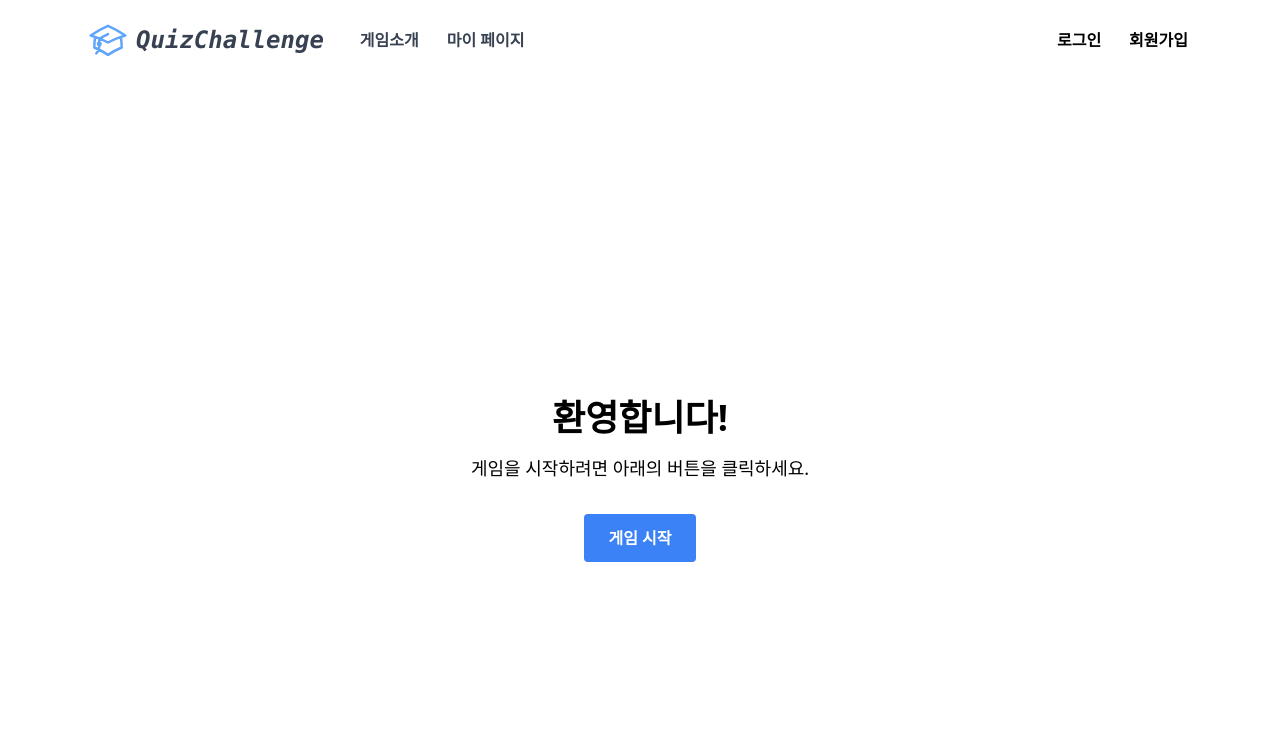
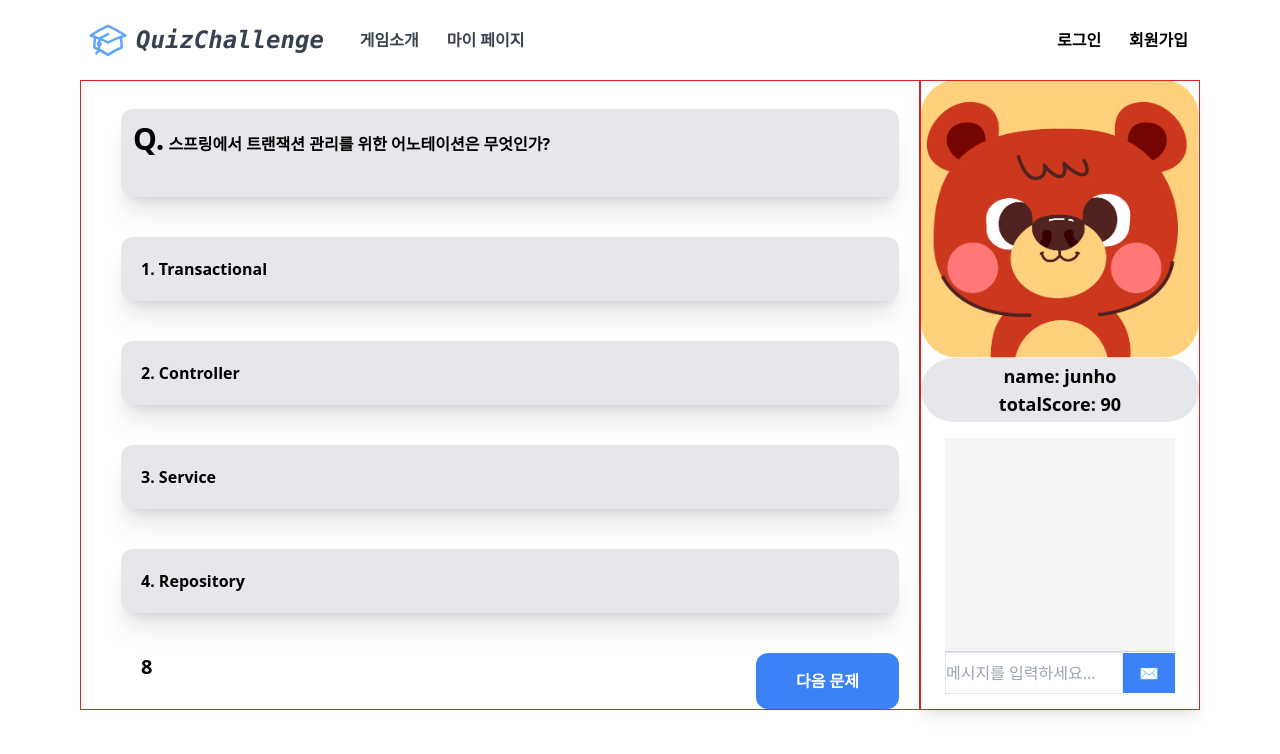
Before and after one commit to 0320kangk/quiz_challenge_front, a Vue app: page /test in a window 1280 px wide. Both pictures are taken after a click on the button "게임 시작". Shown: the top 754 px of the page. Built offline with nearby package versions, Linux system fonts and the light colour scheme.

Commit message:
퀴즈 문제 타이머 설정

```diff
--- a/src/components/views/SingleGame.vue
+++ b/src/components/views/SingleGame.vue
@@ -1,15 +1,15 @@
 <template>
   <div class="layout-default">
+    <div
+      v-if="!loading && !gameStarted"
+      class="flex flex-col items-center justify-center h-screen"
+    >
+      <div class="loader rounded-full w-24 h-24 mb-4"></div>
+      <span class="text-gray-700 font-bold">Loading...</span>
+    </div>
+
     <div class="grid grid-cols-12">
       <div v-if="!gameStarted" class="col-span-12">
-        <!-- 로딩  -->
-        <div
-          v-if="!loading && !gameStarted"
-          class="flex flex-col items-center justify-center h-screen"
-        >
-          <div class="loader rounded-full w-24 h-24 mb-4"></div>
-          <span class="text-gray-700 font-bold">Loading...</span>
-        </div>
         <!-- 게임 시작  -->
         <div
           v-if="loading && !gameStarted"
@@ -35,22 +35,36 @@
         class="col-span-12 sm:col-span-9 border border-red-600"
       >
         <!-- 게임 문제  -->
-        <div>
+        <div v-if="currentQuizIndex < quizQuestions.length">
           <div
             class="ml-10 mr-5 mt-7 p-3 pb-10 bg-gray-200 rounded-xl font-bold shadow-xl"
           >
-            <span class="text-3xl">Q.</span> 스프링에서 트랜택션 관리를 위한
-            이노에션은 무엇인가?
+            <span class="text-3xl">Q.</span>
+            {{ quizQuestions[currentQuizIndex].question }}
           </div>
           <div
-            v-for="i in 4"
+            v-for="(option, i) in quizQuestions[currentQuizIndex].options"
             :key="i"
-            :class="{ 'bg-yellow-200': isClicked }"
-            @click="changeBgColor"
-            :id="'answer_' + i"
+            @click="changeBgColor(i)"
+            :id="'answer_' + currentQuizIndex + '_' + i"
+            :class="{
+              'bg-yellow-200': selectedAnswerIndex === i,
+              'bg-gray-200': selectedAnswerIndex !== i,
+            }"
             class="ml-10 mr-5 my-10 p-5 bg-gray-200 rounded-xl font-bold shadow-xl"
           >
-            스프링에서 트랜잭션 관리를 위한 이노에션은 무엇인가?
+            {{ i + 1 }}. {{ option }}
+          </div>
+          <div class="flex justify-between">
+            <div class="text-xl ml-10 text-black font-bold px-5">
+              {{ timer }}
+            </div>
+            <div
+              class="mr-5 text-white font-bold bg-blue-500 hover:bg-blue-700 px-10 py-4 rounded-xl"
+              @click="nextQuestion"
+            >
+              다음 문제
+            </div>
           </div>
         </div>
       </div>
@@ -68,7 +82,7 @@
             class="font-bold text-lg text-center bg-gray-200 rounded-full px-3 py-1"
           >
             name: junho <br />
-            score: 90
+            totalScore: 90
           </div>
           <div class="px-6 pt-4 pb-2">
             <div class="h-64 bg-gray-100 flex flex-col justify-between">
@@ -152,19 +166,25 @@ export default {
   name: "SingleGame",
   data() {
     return {
-      isClicked: false, //문제 항목 클릭 여부
+      //문제 항목 클릭 여부
       messages: [], // 채팅 메시지를 저장할 배열
       newMessage: "", // 입력된 새로운 메시지
       loading: false,
       gameStarted: false,
       quizQuestions: [],
+      currentQuizIndex: 0,
+      selectedAnswerIndex: null,
+      totalScore: 0,
+      score: 0,
+      timer: 0,
+      intervalId: null,
+      oxMap: { 0: "O", 1: "X" },
     };
   },
   async mounted() {
     // 두 비동기 함수 호출 및 결과를 기다림
     const choiceQuestionPromise = this.requestQuizQuestion("CHOICE_5");
     const oxQuestionPromise = this.requestQuizQuestion("OX");
-
     try {
       // 두 Promise가 모두 완료될 때까지 기다림
       const [choiceQuestion, oxQuestion] = await Promise.all([
@@ -173,10 +193,12 @@ export default {
       ]);
       // console.log(choiceQuestion.data);
       // console.log(choiceQuestion.data.concat(oxQuestion.data));
+
       this.quizQuestions = this.mergeQuestions(
         choiceQuestion.data,
         oxQuestion.data
       );
+      this.score = 100 / this.quizQuestions.length;
       this.shuffle(this.quizQuestions);
       console.log(this.quizQuestions);
       this.loading = true;
@@ -226,20 +248,65 @@ export default {
       }
     },
     startGame() {
-      // 게임 시작 버튼 클릭 시 호출되는 메서드
-      // 예를 들어, 게임 시작 로직을 구현하거나 다음 화면으로 네비게이션하는 등의 작업을 수행할 수 있습니다.
-      // 여기서는 간단히 console.log로 메시지를 출력하도록 했습니다.
       this.gameStarted = true;
       console.log("게임이 시작됩니다!");
+      this.startTimer();
     },
-    changeBgColor(e) {
-      // 색상 변경 로직
-      const elements = document.querySelectorAll('[id^="answer_"]');
-      elements.forEach((element) => {
-        element.classList.remove("bg-yellow-200");
-      });
-      e.target.classList.add("bg-yellow-200");
-      console.log(e.target.className);
+    nextQuestion() {
+      if (this.selectedAnswerIndex !== null) {
+        console.log(
+          "정답: " + this.quizQuestions[this.currentQuizIndex].answer
+        );
+        this.totalScore = this.addScore(
+          this.totalScore,
+          this.selectedAnswerIndex
+        );
+        this.selectedAnswerIndex = null;
+
+        console.log("점수: " + this.totalScore);
+      }
+      //다음문제로 넘어가기
+      if (this.currentQuizIndex < this.quizQuestions.length) {
+        this.currentQuizIndex++;
+        this.startTimer();
+      }
+      if (this.currentQuizIndex == this.quizQuestions.length) {
+        //게임 종료 후
+        if (this.intervalId) {
+          clearInterval(this.intervalId);
+        }
+        console.log(this.score);
+        console.log(this.totalScore / this.score);
+      }
+    },
+    addScore(totalScore, selectedAnswer) {
+      if (this.quizQuestions[this.currentQuizIndex].quizType === "OX") {
+        selectedAnswer = this.oxMap[this.selectedAnswerIndex];
+      }
+      if (this.quizQuestions[this.currentQuizIndex].answer == selectedAnswer)
+        totalScore += this.score;
+      return totalScore;
+    },
+
+    startTimer() {
+      if (this.intervalId) {
+        clearInterval(this.intervalId);
+      }
+      // 초기화
+      this.timer = 10;
+      // 1초마다 타이머 업데이트
+      this.intervalId = setInterval(() => {
+        if (this.timer > 0) {
+          this.timer--;
+        } else {
+          clearInterval(this.intervalId); // 타이머가 0이 되면 중지
+          this.nextQuestion();
+        }
+      }, 1000);
+    },
+
+    changeBgColor(selectedAnswerIndex) {
+      this.selectedAnswerIndex = selectedAnswerIndex;
     },
     sendMessage() {
       if (this.newMessage.trim() !== "") {
--- a/src/components/views/Test.vue
+++ b/src/components/views/Test.vue
@@ -1,8 +1,17 @@
 <template>
-  <div class="flex items-center justify-center h-screen">
+  <div class="layout-default">
+    <div class="grid grid-cols-12">
+      <div v-if="!gameStarted" class="col-span-12">
+        <!-- 게임 시작  -->
+        <div
+          v-if="!gameStarted"
+          class="flex items-center justify-center h-screen"
+        >
           <div class="text-center">
             <h1 class="text-4xl font-bold mb-4">환영합니다!</h1>
-      <p class="text-lg mb-8">게임을 시작하려면 아래의 버튼을 클릭하세요.</p>
+            <p class="text-lg mb-8">
+              게임을 시작하려면 아래의 버튼을 클릭하세요.
+            </p>
             <button
               @click="startGame"
               class="bg-blue-500 hover:bg-blue-700 text-white font-bold py-3 px-6 rounded"
@@ -11,18 +20,257 @@
             </button>
           </div>
         </div>
+      </div>
+
+      <div
+        v-if="gameStarted"
+        class="col-span-12 sm:col-span-9 border border-red-600"
+      >
+        <!-- 게임 문제  -->
+        <div v-if="currentQuizIndex < quizQuestions.length">
+          <div
+            class="ml-10 mr-5 mt-7 p-3 pb-10 bg-gray-200 rounded-xl font-bold shadow-xl"
+          >
+            <span class="text-3xl">Q.</span>
+            {{ quizQuestions[currentQuizIndex].question }}
+          </div>
+          <div
+            v-for="(option, i) in quizQuestions[currentQuizIndex].options"
+            :key="i"
+            @click="changeBgColor(i)"
+            :id="'answer_' + currentQuizIndex + '_' + i"
+            :class="{
+              'bg-yellow-200': selectedAnswerIndex === i,
+              'bg-gray-200': selectedAnswerIndex !== i,
+            }"
+            class="ml-10 mr-5 my-10 p-5 bg-gray-200 rounded-xl font-bold shadow-xl"
+          >
+            {{ i + 1 }}. {{ option }}
+          </div>
+          <div class="flex justify-between">
+            <div class="text-xl ml-10 text-black font-bold px-5">
+              {{ timer }}
+            </div>
+            <div
+              class="mr-5 text-white font-bold bg-blue-500 hover:bg-blue-700 px-10 py-4 rounded-xl"
+              @click="nextQuestion"
+            >
+              다음 문제
+            </div>
+          </div>
+        </div>
+      </div>
+      <div
+        v-if="gameStarted"
+        class="col-span-12 sm:col-span-3 border border-red-600 flex justify-center"
+      >
+        <div class="max-w-sm rounded overflow-hidden shadow-lg">
+          <img
+            class="w-full"
+            src="../../assets/character/bear.png"
+            alt="Sunset in the mountains"
+          />
+          <div
+            class="font-bold text-lg text-center bg-gray-200 rounded-full px-3 py-1"
+          >
+            name: junho <br />
+            totalScore: 90
+          </div>
+          <div class="px-6 pt-4 pb-2">
+            <div class="h-64 bg-gray-100 flex flex-col justify-between">
+              <!-- 채팅창 메시지 영역 -->
+              <div
+                ref="messageContainer"
+                class="flex-grow px-4 py-8 overflow-y-auto"
+              >
+                <!-- 메시지 -->
+                <div
+                  v-for="(message, index) in messages"
+                  :key="index"
+                  class="mb-4"
+                >
+                  <!-- 메시지 내용 -->
+                  <div v-if="message.isSent" class="flex justify-end">
+                    <div
+                      class="max-w-xs px-4 py-2 bg-blue-500 text-white rounded-lg"
+                    >
+                      {{ message.content }}
+                    </div>
+                  </div>
+                  <div v-else class="flex">
+                    <div
+                      class="max-w-xs px-4 py-2 bg-white border border-gray-300 rounded-lg"
+                    >
+                      {{ message.content }}
+                    </div>
+                  </div>
+                </div>
+              </div>
+
+              <!-- 채팅 입력창 -->
+              <div class="flex items-center bg-white border-t border-gray-300">
+                <input
+                  type="text"
+                  v-model="newMessage"
+                  @keyup.enter="sendMessage"
+                  placeholder="메시지를 입력하세요..."
+                  class="w-full py-2 border focus:outline-none focus:border-blue-500"
+                />
+                <button
+                  @click="sendMessage"
+                  class="px-4 py-2 text-white bg-blue-500 hover:bg-blue-600 focus:outline-none"
+                >
+                  ✉
+                </button>
+              </div>
+            </div>
+          </div>
+        </div>
+      </div>
+    </div>
+  </div>
 </template>
 
-<style scoped></style>
+<style scoped>
+@keyframes spin {
+  0% {
+    transform: rotate(0deg);
+  }
+  100% {
+    transform: rotate(360deg);
+  }
+}
+
+.loader {
+  animation: spin 1s linear infinite;
+  border: 6px solid transparent;
+  border-top: 6px solid #3490dc; /* 파란색 부분 */
+  border-right: 6px solid #3490dc; /* 파란색 부분 */
+  border-bottom: 6px solid rgba(244, 238, 238, 0.5); /* 파란색 부분 */
+  border-left: 6px solid rgba(244, 238, 238, 0.5); /* 투명 부분 */
+  border-radius: 50%;
+  width: 96px; /* 너비 */
+  height: 96px; /* 높이 */
+}
+</style>
 <script>
 export default {
-  name: "TestVue",
+  name: "testVue",
+  data() {
+    return {
+      //문제 항목 클릭 여부
+      messages: [], // 채팅 메시지를 저장할 배열
+      newMessage: "", // 입력된 새로운 메시지
+      gameStarted: false,
+      quizQuestions: [
+        {
+          question: "스프링에서 트랜잭션 관리를 위한 어노테이션은 무엇인가?",
+          options: ["Transactional", "Controller", "Service", "Repository"],
+          answer: "0",
+          quizType: "CHOICE_5",
+        },
+        {
+          question:
+            "Spring Boot에서 내장 서버로 사용되는 서블릿 컨테이너는 무엇인가요?",
+          options: ["Tomcat", "Jetty", "Undertow", "WebLogic", "WildFly"],
+          answer: "0",
+          quizType: "CHOICE_5",
+        },
+        {
+          question: "Spring Bean은 Singleton으로 기본 설정되어 있는가?",
+          options: ["O", "X"],
+          answer: "O",
+          quizType: "OX",
+        },
+        // 다른 퀴즈 추가
+      ],
+      currentQuizIndex: 0,
+      selectedAnswerIndex: null,
+      totalScore: 0,
+      score: 33,
+      timer: 0,
+      intervalId: null,
+      oxMap: { 0: "O", 1: "X" },
+    };
+  },
+
   methods: {
     startGame() {
-      // 게임 시작 버튼 클릭 시 호출되는 메서드
-      // 예를 들어, 게임 시작 로직을 구현하거나 다음 화면으로 네비게이션하는 등의 작업을 수행할 수 있습니다.
-      // 여기서는 간단히 console.log로 메시지를 출력하도록 했습니다.
+      this.gameStarted = true;
       console.log("게임이 시작됩니다!");
+      this.startTimer();
+    },
+    nextQuestion() {
+      if (this.selectedAnswerIndex !== null) {
+        console.log(
+          "정답: " + this.quizQuestions[this.currentQuizIndex].answer
+        );
+        this.totalScore = this.addScore(
+          this.totalScore,
+          this.selectedAnswerIndex
+        );
+        this.selectedAnswerIndex = null;
+
+        console.log("점수: " + this.totalScore);
+      }
+      //다음문제로 넘어가기
+      if (this.currentQuizIndex < this.quizQuestions.length) {
+        this.currentQuizIndex++;
+        this.startTimer();
+      }
+      if (this.currentQuizIndex == this.quizQuestions.length) {
+        //게임 종료 후
+        if (this.intervalId) {
+          clearInterval(this.intervalId);
+        }
+        console.log(this.score);
+        console.log(this.totalScore / this.score);
+      }
+    },
+    addScore(totalScore, selectedAnswer) {
+      if (this.quizQuestions[this.currentQuizIndex].quizType === "OX") {
+        selectedAnswer = this.oxMap[this.selectedAnswerIndex];
+      }
+      if (this.quizQuestions[this.currentQuizIndex].answer == selectedAnswer)
+        totalScore += this.score;
+      return totalScore;
+    },
+
+    startTimer() {
+      if (this.intervalId) {
+        clearInterval(this.intervalId);
+      }
+      // 초기화
+      this.timer = 10;
+      // 1초마다 타이머 업데이트
+      this.intervalId = setInterval(() => {
+        if (this.timer > 0) {
+          this.timer--;
+        } else {
+          clearInterval(this.intervalId); // 타이머가 0이 되면 중지
+          this.nextQuestion();
+        }
+      }, 1000);
+    },
+
+    changeBgColor(selectedAnswerIndex) {
+      this.selectedAnswerIndex = selectedAnswerIndex;
+    },
+    sendMessage() {
+      if (this.newMessage.trim() !== "") {
+        // 새로운 메시지를 배열에 추가
+        this.messages.push({
+          content: this.newMessage,
+          isSent: true, // 메시지가 보낸 것인지 여부
+        });
+        // 입력창 초기화
+        this.newMessage = "";
+        this.$nextTick(() => {
+          // 채팅창 요소에 접근하여 스크롤을 아래로 내림
+          const messageContainer = this.$refs.messageContainer;
+          messageContainer.scrollTop = messageContainer.scrollHeight;
+        });
+      }
     },
   },
 };
```
Lines whose indentation alone changed are shown as unchanged.
